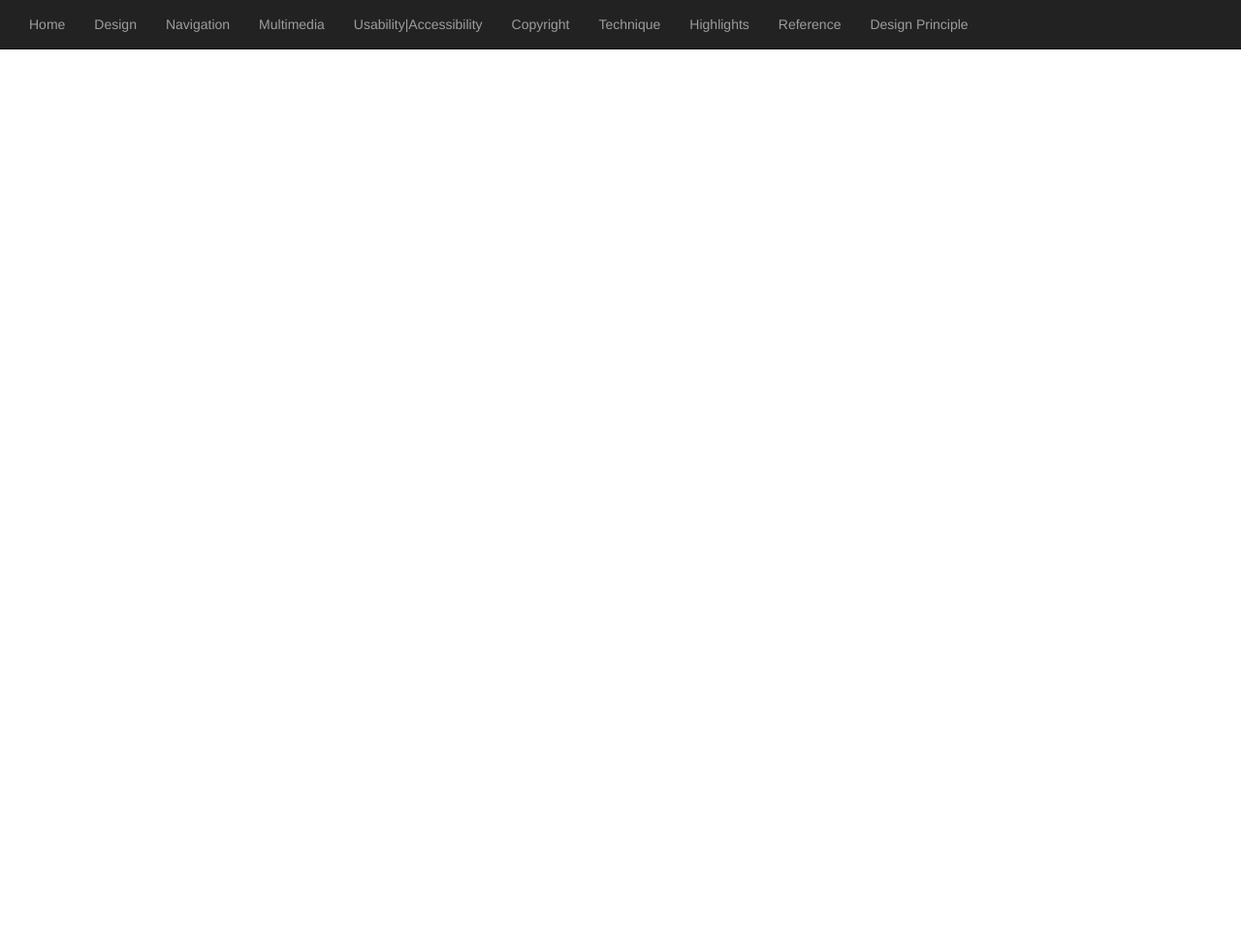
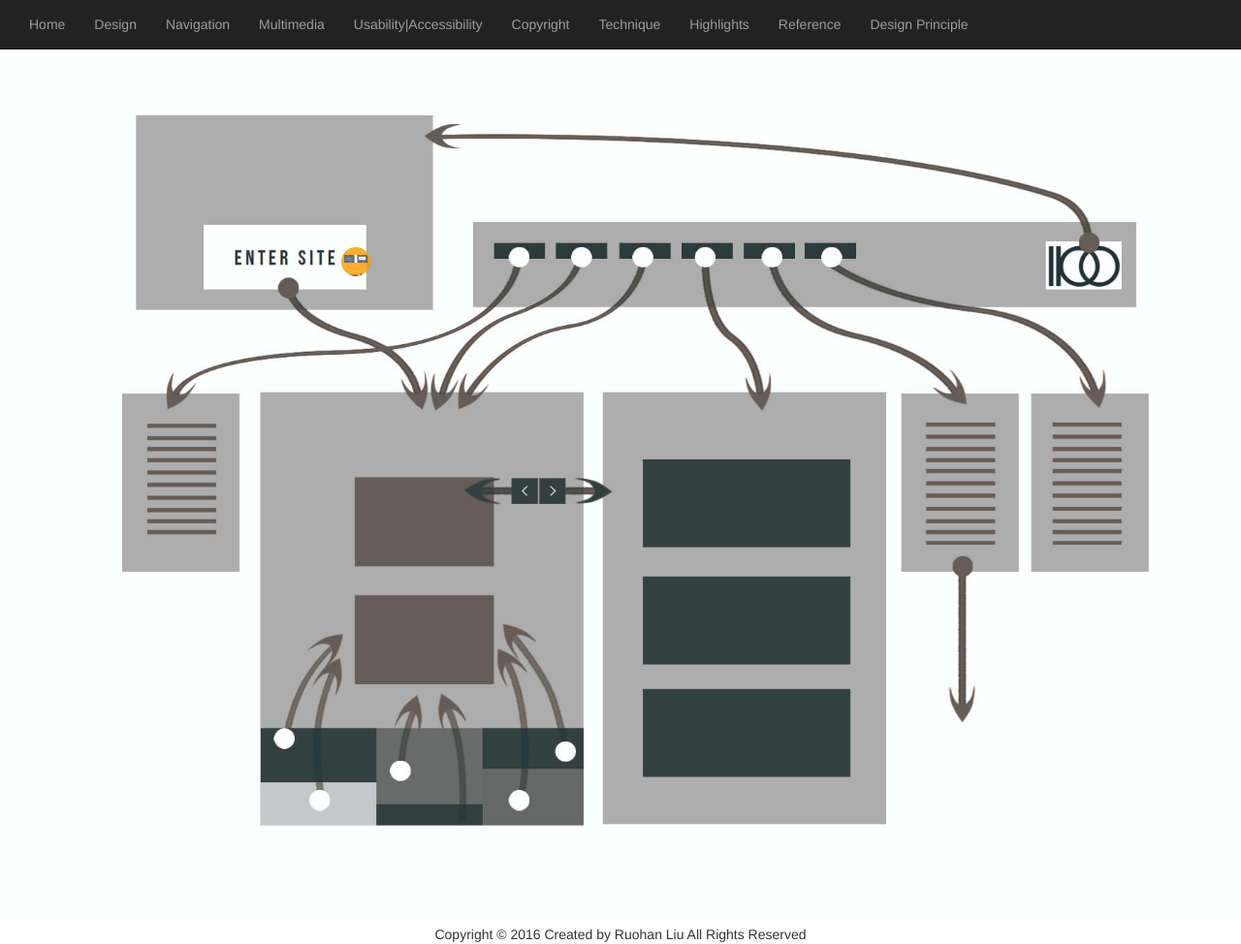
Before and after one commit to Supermikam/Critic, a PHP site: page /navigation.html in a window 1280 px wide. Shown: the whole page at 97% size. Before the commit the page ends 51 px from the top, so only its background shows below. Run offline with PHP 8.4, Linux system fonts and the light colour scheme; some libraries are stand-ins or nearby versions.

Commit message:
working on navigation page

```diff
--- a/asset/nav.css
+++ b/asset/nav.css
@@ -15,4 +15,36 @@ main {
 footer {
   text-align: center; }
 
+main {
+  margin-top: 40px;
+  position: relative; }
+  main #display {
+    position: relative;
+    width: 100%;
+    z-index: 1; }
+  main .explain {
+    position: absolute;
+    z-index: 2;
+    background: #ff9900;
+    opacity: 0.8;
+    width: 30px;
+    height: 30px;
+    border-radius: 15px;
+    overflow: hidden; }
+  main .explain:hover {
+    opacity: 1.0; }
+  main #homepage-link {
+    left: 27.5%;
+    top: 23.5%; }
+  main .inner-content img {
+    margin-top: 10%;
+    margin-left: 10%;
+    margin-bottom: 5%;
+    width: 80%; }
+  main .inner-content p {
+    font-size: 24px;
+    margin-left: 10%;
+    margin-right: 10%;
+    text-align: justify; }
+
 /*# sourceMappingURL=nav.css.map */
--- a/asset/nav.scss
+++ b/asset/nav.scss
@@ -1 +1,52 @@
 @import 'common';
+$indication-background: #ff9900;
+
+
+main{
+  margin-top: 40px;
+  position: relative;
+
+  #display{
+    position: relative;
+    width: 100%;
+    z-index: 1;
+  }
+
+  .explain{
+    position: absolute;
+    z-index: 2;
+    background: $indication-background;
+    opacity: 0.8;
+    width: 30px;
+    height: 30px;
+    border-radius: 15px;
+    overflow: hidden;
+  }
+
+  .explain:hover{
+    opacity: 1.0;
+  }
+
+  #homepage-link{
+    left: 27.5%;
+    top: 23.5%;
+  }
+
+  .inner-content{
+    img{
+      margin-top: 10%;
+      margin-left: 10%;
+      margin-bottom: 5%;
+      width: 80%;
+    }
+
+    p{
+      font-size: 24px;
+      margin-left: 10%;
+      margin-right: 10%;
+      text-align: justify;
+    }
+  }
+
+
+}
--- a/navigation.html
+++ b/navigation.html
@@ -20,7 +20,7 @@
               <li><a href="index.html">Home</a></li>
               <li><a href="design.html">Design</a></li>
               <li><a href="navigation.html">Navigation</a></li>
-              <li><a href="nultimedia.html">Multimedia</a></li>
+              <li><a href="multimedia.html">Multimedia</a></li>
               <li><a href="uanda.html">Usability|Accessibility</a></li>
               <li><a href="copyright.html">Copyright</a></li>
               <li><a href="technique.html">Technique</a></li>
@@ -32,8 +32,27 @@
         </nav>
     </header>
 
+    <main>
+      <div>
+        <img id="display" src="image/nav.jpg">
+        <div id="homepage-link" class="explain">
+          <div class="inner-content">
+            <img src="image/nav_01.jpg" alt="Navigation Example 1">
+            <p>The link to the project page on the initial page is trasparent at the beginning.
+                But when it is hoverred, the background changes to white and the text changes to dark grey.
+                This is a very strong indication for users.
+            </p>
+          </div>
+        </div>
+
+
+
+      </div>
+    </main>
+
     <footer>
         Copyright &#169 2016 Created by Ruohan Liu All Rights Reserved
     </footer>
+    <script src="script/nav.js"></script>
 </body>
 </html>
--- /dev/null
+++ b/script/nav.js
@@ -0,0 +1,16 @@
+/* global $ */
+function main(){
+  $('#homepage-link').mouseleave(function(){
+    console.log("focusout event triggered")
+    $(this).animate({width:30, height:30},200)
+  });
+
+  $('#homepage-link').click(function(){
+  console.log("in expandDiv function")
+  $(this).animate(
+    { width: 500, height: 500}, 200
+    )
+  })
+}
+
+$(document).ready(main());
```
Also changed, not shown: script/design.js (+3 -4 lines), image/nav.jpg (added), image/nav_01.jpg (added), image/nav_02.jpg (added), image/nav_03.jpg (added), image/nav_04.jpg (added), 1 other file.
